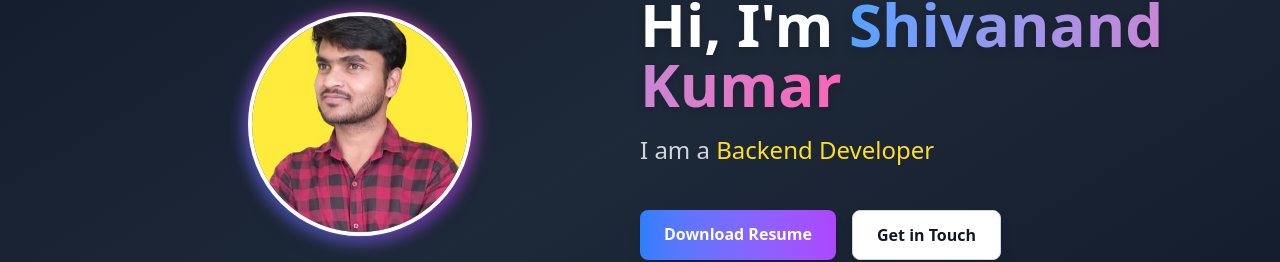
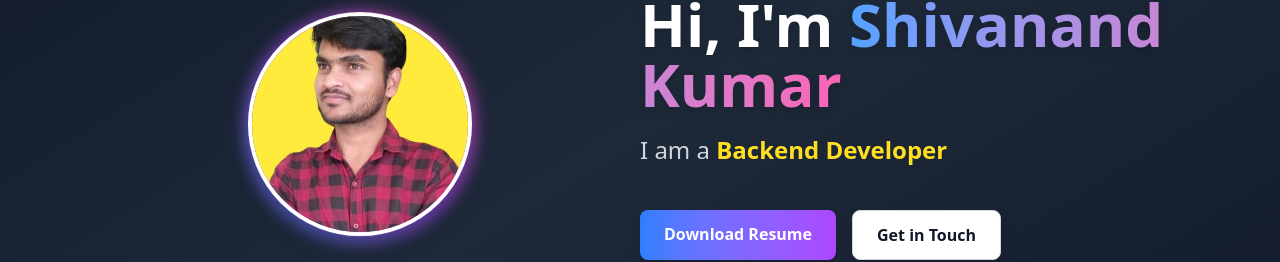
Before and after one commit to shivanand91/portfolio, a React (Vite) app: page / in a window 1280 px wide. Shown: the part 353-615 px from the top of the page. Built offline with nearby package versions, Linux system fonts and the light colour scheme.

Commit message:
Update Hero.jsx

```diff
--- a/src/components/Hero/Hero.jsx
+++ b/src/components/Hero/Hero.jsx
@@ -51,7 +51,7 @@ const Hero = () => {
         <div className="h-10 mb-6 flex items-center justify-center min-w-[200px] space-x-1">
           <h3 className='text-lg sm:text-xl md:text-2xl text-gray-300 font-medium transition-opacity duration-400'>I am a
           <span
-            className={`text-lg sm:text-xl md:text-2xl text-yellow-300 font-medium transition-opacity duration-400 ${
+            className={`text-lg sm:text-xl md:text-2xl text-yellow-300 font-bold transition-opacity duration-400 ${
               fade ? 'opacity-100' : 'opacity-0'
             }`}
             >
```
